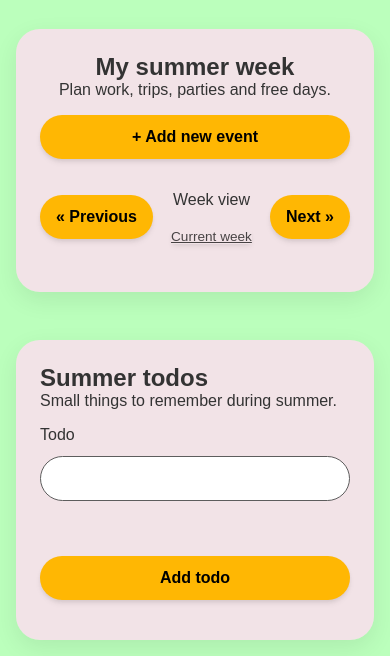
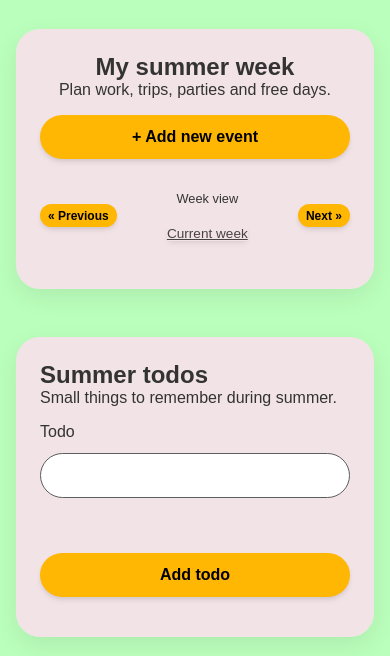
Before and after one commit to fredrikastjernlof/Lab4_Summer_Planner_Frontend, a website built with Vite: page dashboard.html in a window 390 px wide. Shown: the part 188-844 px from the top of the page. Built offline with nearby package versions, Linux system fonts and the light colour scheme; no server answers; sample sign-in values are in the browser's storage.

Commit message:
Improve responsive layout for week navigation controls

```diff
--- a/src/scss/layout/_layout.scss
+++ b/src/scss/layout/_layout.scss
@@ -58,9 +58,23 @@
 .week-controls {
   display: flex;
   flex-wrap: wrap;
-  gap: var.$space-sm;
+  gap: clamp(0.3rem, 2vw, 1rem);
   align-items: center;
   justify-content: space-between;
+}
+
+#previousWeekButton,
+#nextWeekButton,
+#currentWeekButton {
+  font-size: clamp(0.75rem, 2vw, 1rem);
+
+  padding: clamp(0.3rem, 1vw, 0.6rem) clamp(0.5rem, 2vw, 1rem);
+
+  white-space: nowrap;
+}
+
+#currentWeekLabel {
+  font-size: clamp(0.8rem, 2vw, 1rem);
 }
 
 .current-week-info {
```
